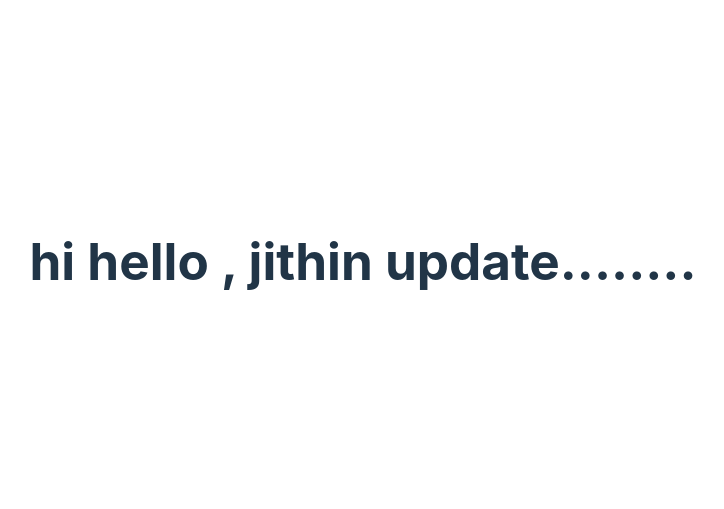
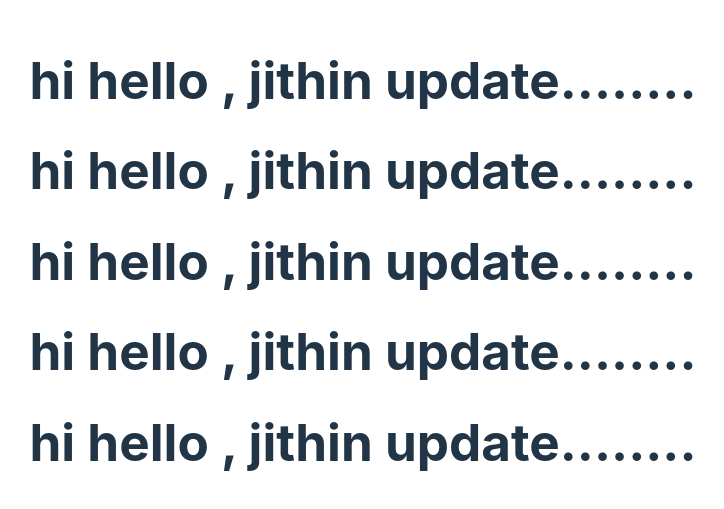
Before and after one commit to jithiee/Class_Room_Project, a React (Vite) app: page / in a window 1280 px wide. Shown: the part 139-648 px from the top of the page, without its empty margins (277-1001 px from the left). Built offline with nearby package versions, Linux system fonts and the light colour scheme.

Commit message:
h1 upadatess

```diff
--- a/src/App.jsx
+++ b/src/App.jsx
@@ -9,6 +9,10 @@ function App() {
   return (
     <>
 <h1>hi hello , jithin update........</h1>
+<h1>hi hello , jithin update........</h1>
+<h1>hi hello , jithin update........</h1>
+<h1>hi hello , jithin update........</h1>
+<h1>hi hello , jithin update........</h1>
     </>
   )
 }
```
